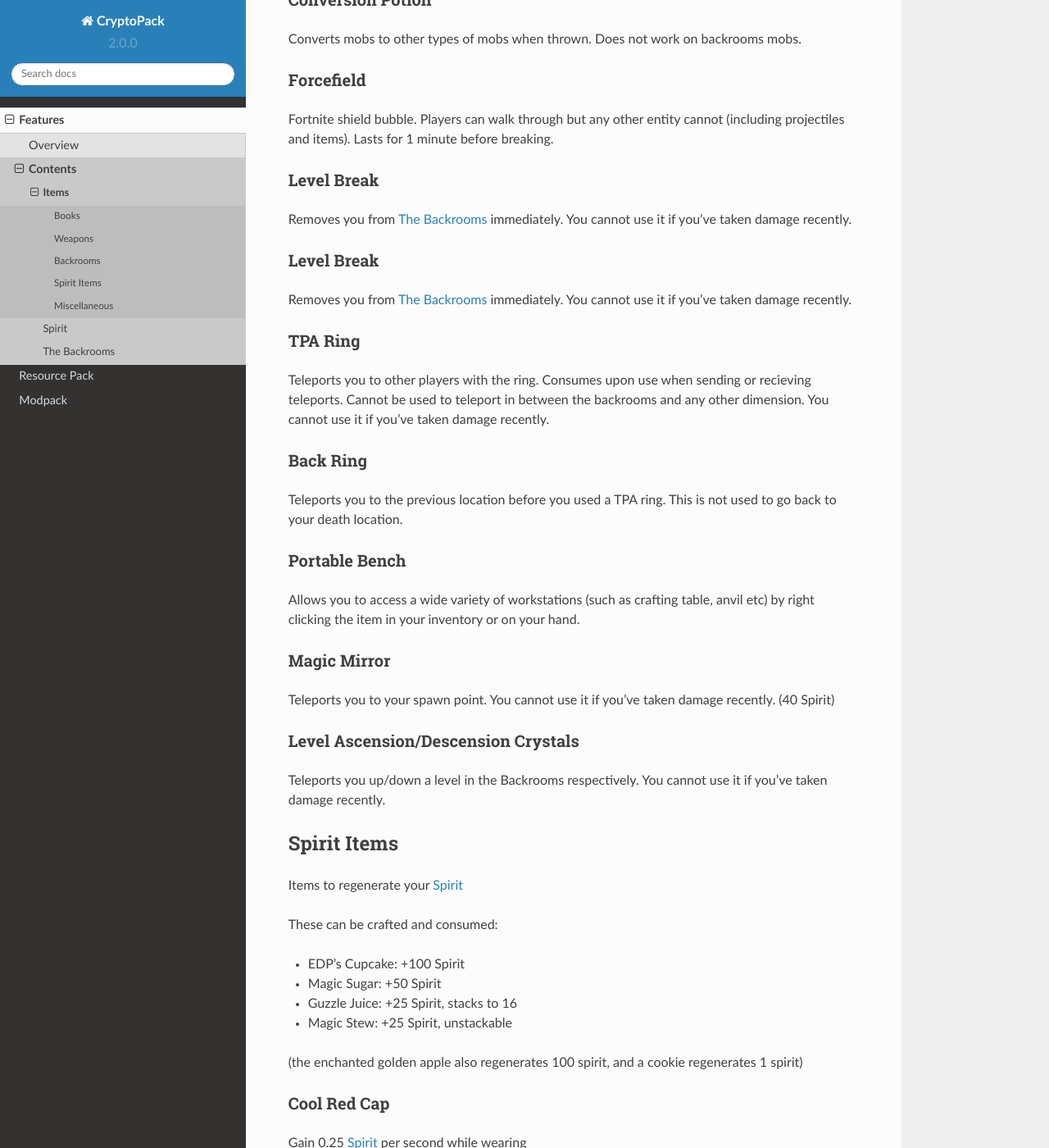
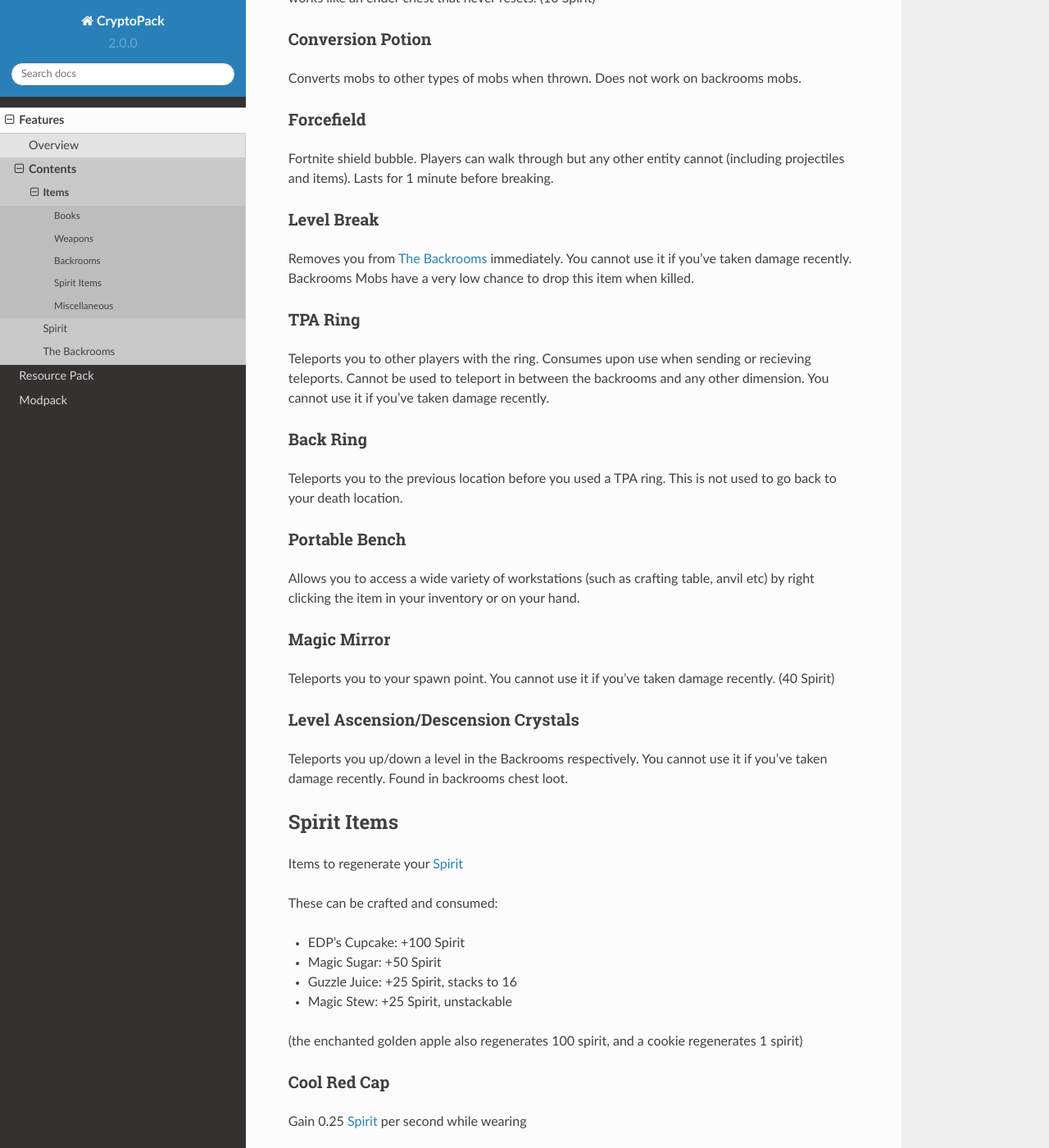
Before and after one commit to Shwabbaa/cryptopack-docs, a Sphinx documentation site: the page built from docs/source/features/items.rst, in a window 1280 px wide and 1400 px high, scrolled down 5944 px. Shown: the whole window at 82% size. Built offline with Sphinx 7.4.7 and the Read the Docs theme 2.0.0, drawn with Linux system fonts in a browser that asks for light colours; pages that are not in the unit, such as notebooks, are missing from menus; some of the changed text lies outside the part shown.

Commit message:
Update items.rst

```diff
--- a/docs/source/features/items.rst
+++ b/docs/source/features/items.rst
@@ -3,7 +3,9 @@ Items
 
 List of all items in CryptoCraft.
 
-All recipes for items can be found in the vanilla recipe book.
+All recipes for items can be found by searching for the item's name the vanilla recipe book.
+
+All items can be crafted unless otherwise specified.
 
 Books
 ------------
@@ -295,12 +297,7 @@ Level Break
 """"""""""""""
 Removes you from :doc:`backrooms` immediately.
 You cannot use it if you've taken damage recently.
-
-.. _level-break:
-Level Break
-""""""""""""""
-Removes you from :doc:`backrooms` immediately.
-You cannot use it if you've taken damage recently.
+Backrooms Mobs have a very low chance to drop this item when killed.
 
 .. _tpa-ring:
 TPA Ring
@@ -330,6 +327,7 @@ Level Ascension/Descension Crystals
 """"""""""""""
 Teleports you up/down a level in the Backrooms respectively.
 You cannot use it if you've taken damage recently.
+Found in backrooms chest loot.
 
 Spirit Items
 ------------
```
